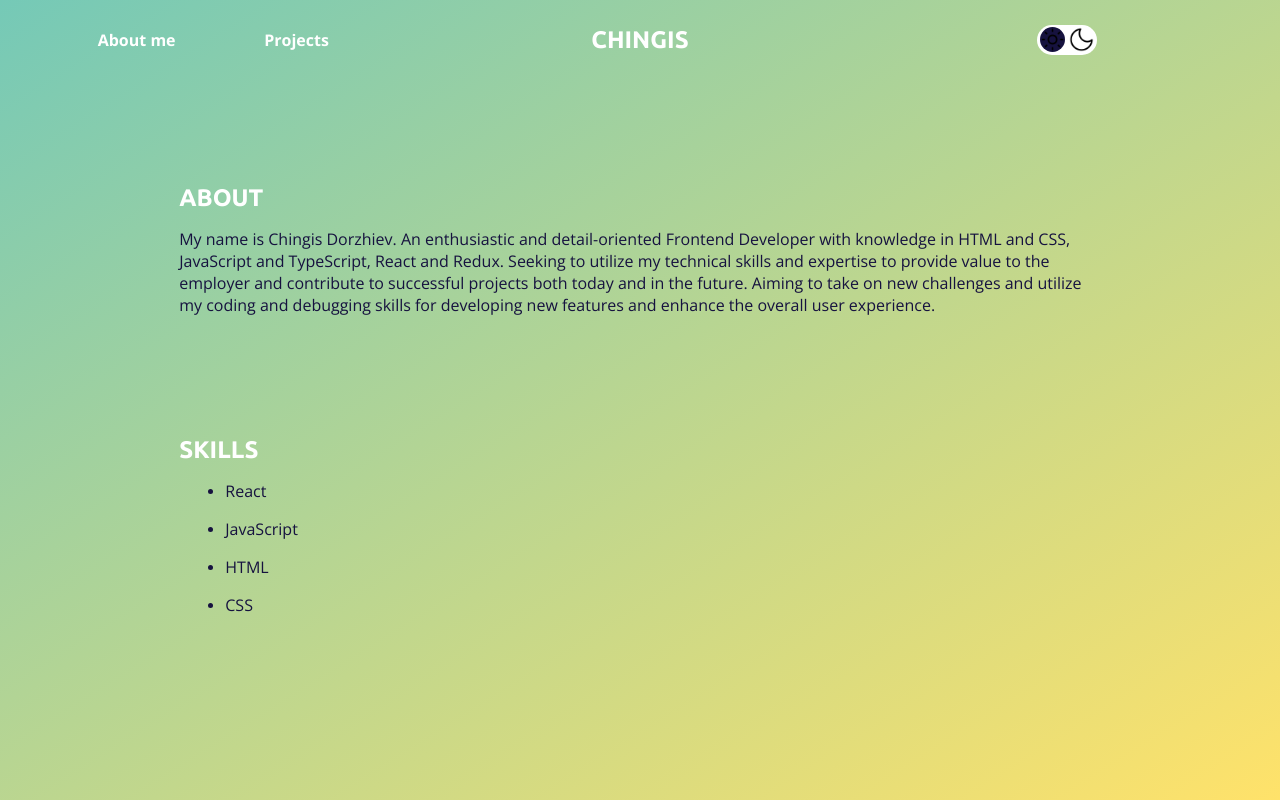
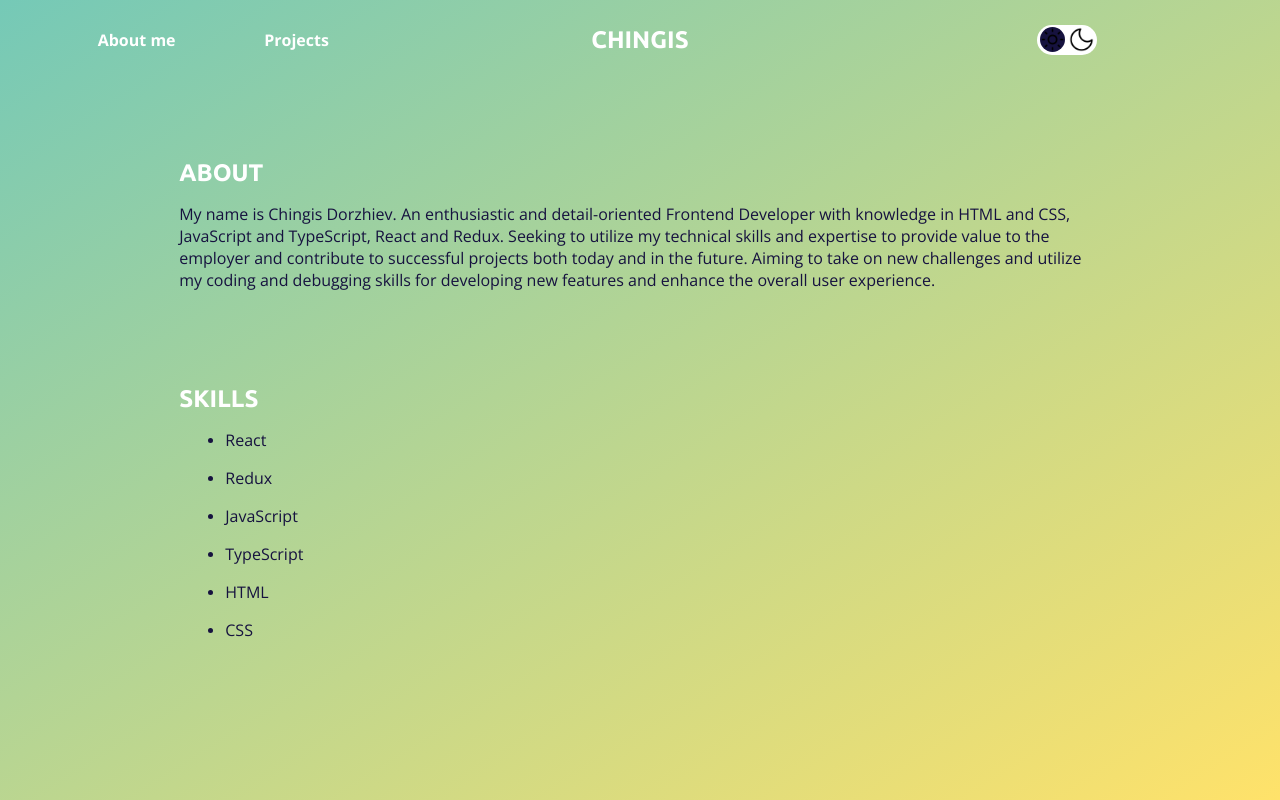
Before and after one commit to chingisdorzhiev/portfolio, a React (Create React App) app: page /portfolio/about in a window 1280 px wide. Built offline with nearby package versions, Linux system fonts and the light colour scheme.

Commit message:
about page changes

```diff
--- a/src/Components/About/About.jsx
+++ b/src/Components/About/About.jsx
@@ -26,7 +26,13 @@ function About(props) {
               <p>React</p>
             </li>
             <li>
+              <p>Redux</p>
+            </li>
+            <li>
               <p>JavaScript</p>
+            </li>
+            <li>
+              <p>TypeScript</p>
             </li>
             <li>
               <p>HTML</p>
```
